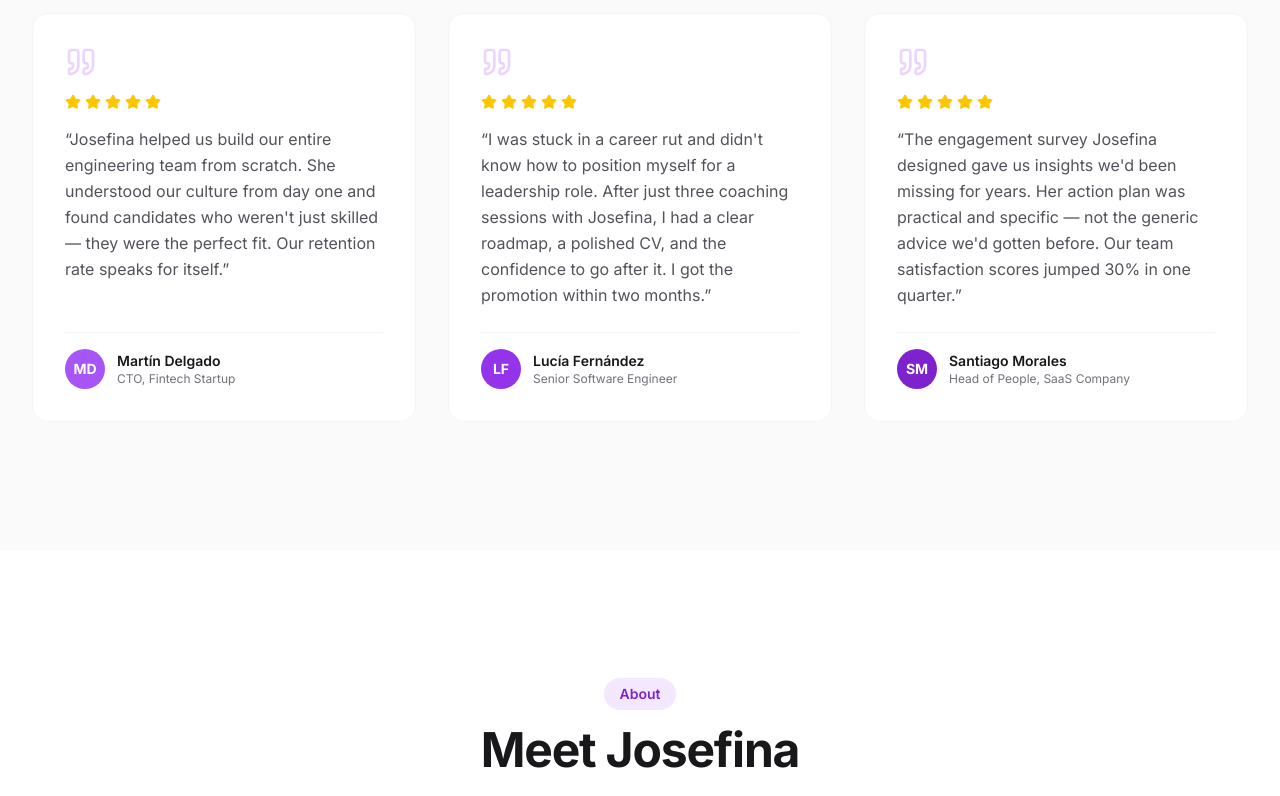
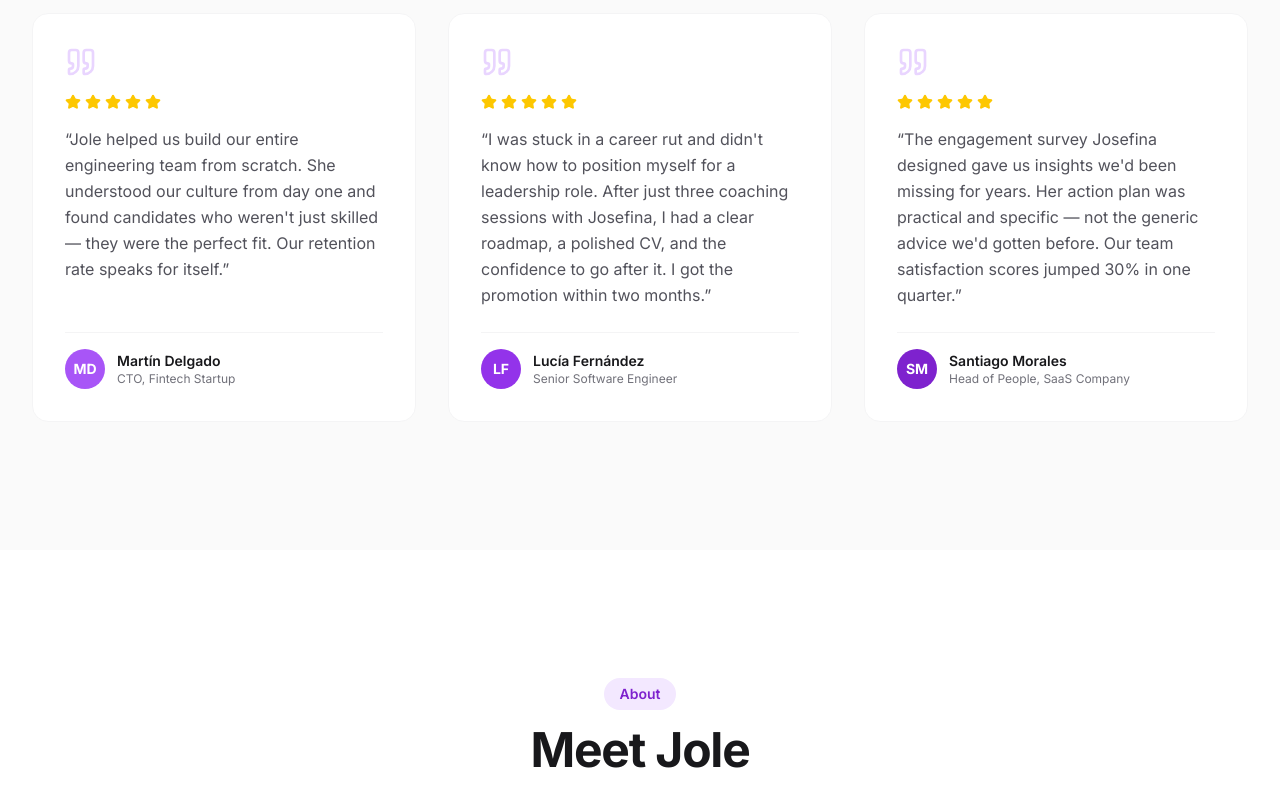
Before and after one commit to JoleSaenz/jspeopleadvisor, a Next.js app: page / in a window 1280 px wide. Shown: the part 4420-5216 px from the top of the page. Built offline with nearby package versions, Linux system fonts and the light colour scheme.

Commit message:
channge name

```diff
--- a/src/i18n/en.ts
+++ b/src/i18n/en.ts
@@ -188,7 +188,7 @@ const en = {
         name: "Martín Delgado",
         role: "CTO, Fintech Startup",
         content:
-          "Josefina helped us build our entire engineering team from scratch. She understood our culture from day one and found candidates who weren't just skilled — they were the perfect fit. Our retention rate speaks for itself.",
+          "Jole helped us build our entire engineering team from scratch. She understood our culture from day one and found candidates who weren't just skilled — they were the perfect fit. Our retention rate speaks for itself.",
       },
       {
         name: "Lucía Fernández",
@@ -206,7 +206,7 @@ const en = {
   },
   about: {
     badge: "About",
-    title: "Meet Josefina",
+    title: "Meet Jole",
     subtitle: "The person behind the strategy.",
     connectLinkedin: "Connect on LinkedIn",
     bio1: "I'm a product-oriented People Partner and Talent Advisor with 10+ years of experience in high-growth tech environments across LATAM. I've built strategic hiring pipelines, developed internal tools, and collaborated cross-functionally with engineering, leadership, and business stakeholders at companies like",
--- a/src/i18n/es.ts
+++ b/src/i18n/es.ts
@@ -190,25 +190,25 @@ const es: Translations = {
         name: "Martín Delgado",
         role: "CTO, Startup Fintech",
         content:
-          "Josefina nos ayudó a armar todo nuestro equipo de ingeniería desde cero. Entendió nuestra cultura desde el día uno y encontró candidatos que no solo eran hábiles — eran el fit perfecto. Nuestra tasa de retención habla por sí sola.",
+          "Jole nos ayudó a armar todo nuestro equipo de ingeniería desde cero. Entendió nuestra cultura desde el día uno y encontró candidatos que no solo eran hábiles — eran el fit perfecto. Nuestra tasa de retención habla por sí sola.",
       },
       {
         name: "Lucía Fernández",
         role: "Senior Software Engineer",
         content:
-          "Estaba estancada en mi carrera y no sabía cómo posicionarme para un rol de liderazgo. Después de solo tres sesiones de coaching con Josefina, tenía un plan claro, un CV pulido y la confianza para ir por ello. Conseguí la promoción en dos meses.",
+          "Estaba estancada en mi carrera y no sabía cómo posicionarme para un rol de liderazgo. Después de solo tres sesiones de coaching con Jole, tenía un plan claro, un CV pulido y la confianza para ir por ello. Conseguí la promoción en dos meses.",
       },
       {
         name: "Santiago Morales",
         role: "Head of People, Empresa SaaS",
         content:
-          "La encuesta de engagement que diseñó Josefina nos dio insights que nos faltaban hace años. Su plan de acción fue práctico y específico — no el consejo genérico que habíamos recibido antes. Nuestros puntajes de satisfacción del equipo subieron un 30% en un trimestre.",
+          "La encuesta de engagement que diseñó Jole nos dio insights que nos faltaban hace años. Su plan de acción fue práctico y específico — no el consejo genérico que habíamos recibido antes. Nuestros puntajes de satisfacción del equipo subieron un 30% en un trimestre.",
       },
     ],
   },
   about: {
     badge: "Sobre Mí",
-    title: "Conocé a Josefina",
+    title: "Conocé a Jole",
     subtitle: "La persona detrás de la estrategia.",
     connectLinkedin: "Conectar en LinkedIn",
     bio1: "Soy una People Partner y Talent Advisor orientada a producto con más de 10 años de experiencia en entornos tech de alto crecimiento en LATAM. Construí pipelines de contratación estratégicos, desarrollé herramientas internas y colaboré de forma transversal con equipos de ingeniería, liderazgo y stakeholders de negocio en empresas como",
```
